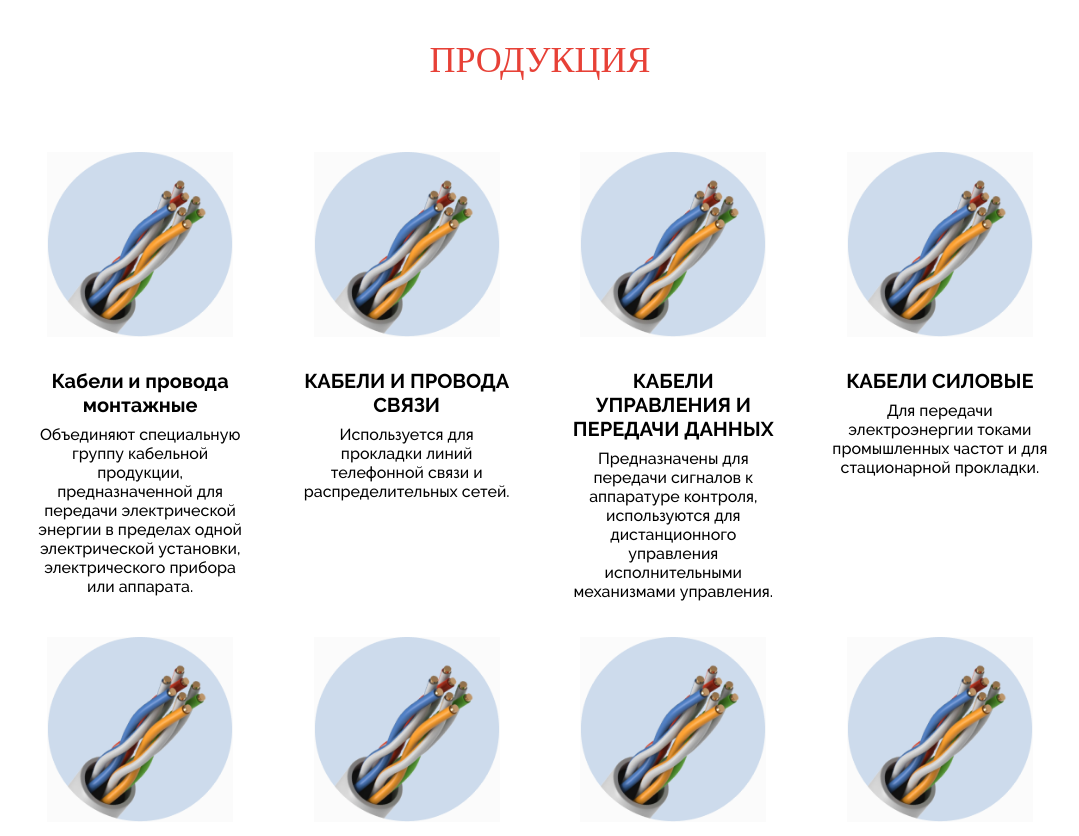
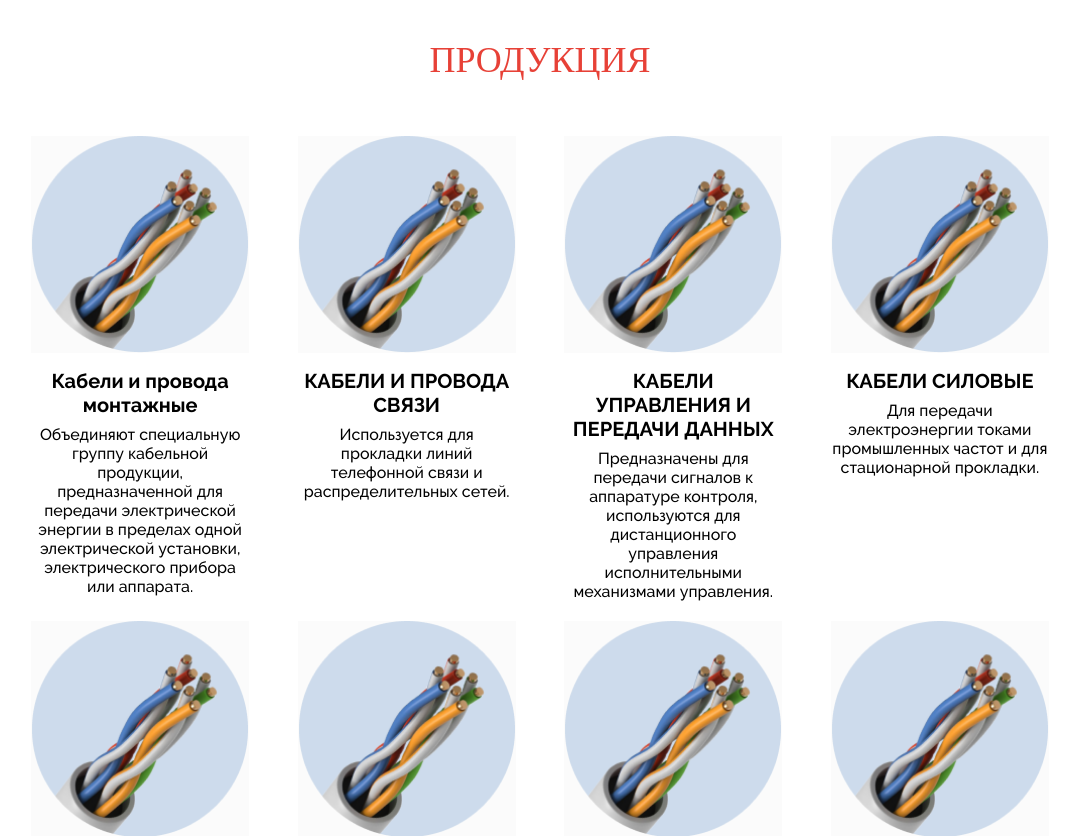
Before and after one commit to MikeSivak/BelCable, a React (Create React App) app: page / in a window 1280 px wide. Shown: the part 1560-2396 px from the top of the page, without its empty margins (100-1179 px from the left). Built offline with nearby package versions, Linux system fonts and the light colour scheme; a web font is replaced by a local one.

Commit message:
change round images style

```diff
--- a/src/components/HomePage/ProductCarousel/Carousel.css
+++ b/src/components/HomePage/ProductCarousel/Carousel.css
@@ -21,7 +21,7 @@
 }
 
 .product-carousel .carousel-item .row{
-    padding: 0em 0em 6em 0em;
+    /* padding: 0em 0em 6em 0em; */
     width: 83%;
     margin: 0 auto;
 }
@@ -77,7 +77,7 @@
 }
 
 .round-image{
-  padding: 1em;
+  padding: 0em;
 }
 
 .product-carousel-card:hover .product-carousel-round{
@@ -103,6 +103,8 @@
 
 .product-carousel-card{
   width: 83%;
+  /* width:324px;
+  height: 501px; */
   margin: 0 auto;
 }
 
```
